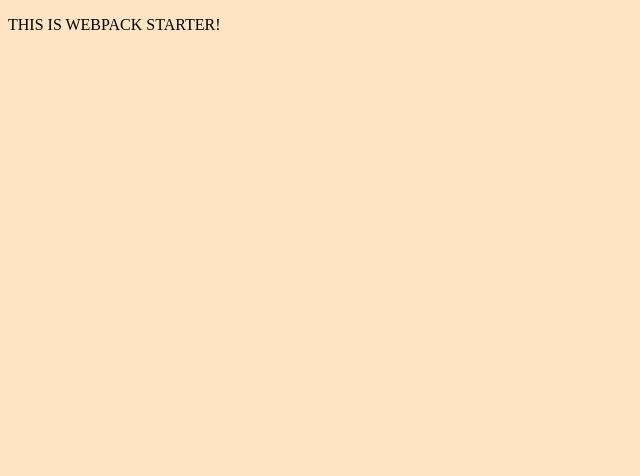
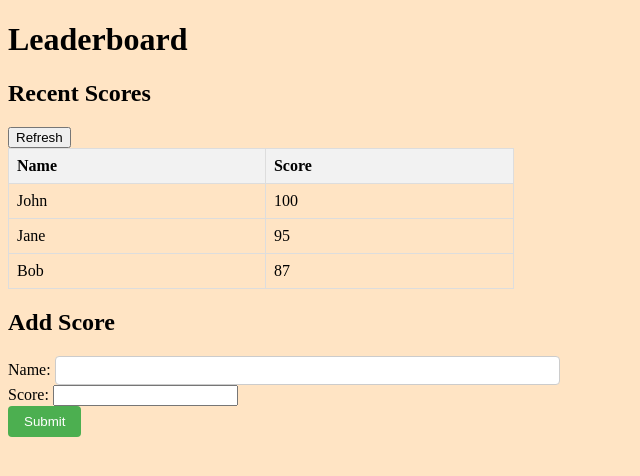
Before and after one commit to BezzB/Leaderboard-setup, a website built with webpack: page src/index.html in a window 1280 px wide. Shown: the whole page, without its empty margins (0-640 px from the left). Built offline with nearby package versions, Linux system fonts and the light colour scheme.

Commit message:
Update table

```diff
--- a/package.json
+++ b/package.json
@@ -24,10 +24,8 @@
     "stylelint-config-standard": "^21.0.0",
     "stylelint-csstree-validator": "^1.9.0",
     "stylelint-scss": "^3.21.0",
+    "webpack": "^5.79.0",
+    "webpack-cli": "^5.0.1",
     "webpack-dev-server": "^4.13.1"
-  },
-  "dependencies": {
-    "webpack": "^5.76.3",
-    "webpack-cli": "^5.0.1"
   }
 }
--- a/src/index.html
+++ b/src/index.html
@@ -1,11 +1,52 @@
 <!DOCTYPE html>
-<html lang="en">
+<html>
   <head>
-    <meta charset="UTF-8" />
-    <meta name="viewport" content="width=device-width, initial-scale=1.0" />
-    <title>Wbpack Exercise</title>
-  </head>
+    <meta charset="UTF-8">
+    <title>Leaderboard</title>
+    <link rel="stylesheet" href="style.css">
+      </head>
   <body>
-    <p>This is Webpack Starter!</p>
+    <h1>Leaderboard</h1>
+   <div>
+    <div>
+      <h2>Recent Scores</h2>
+      <button onclick="location.reload()">Refresh</button>
+      <table>
+        <thead>
+          <tr>
+            <th>Name</th>
+            <th>Score</th>
+          </tr>
+        </thead>
+        <tbody>
+          <tr>
+            <td>John</td>
+            <td>100</td>
+          </tr>
+          <tr>
+            <td>Jane</td>
+            <td>95</td>
+          </tr>
+          <tr>
+            <td>Bob</td>
+            <td>87</td>
+          </tr>
+        </tbody>
+      </table>
+    </div>
+
+    <div>
+      <h2>Add Score</h2>
+      <form>
+        <label for="name">Name:</label>
+        <input type="text" id="name" name="name" required>
+        <br>
+        <label for="score">Score:</label>
+        <input type="number" id="score" name="score" required>
+        <br>
+        <input type="submit" value="Submit">
+      </form>
+    </div>
+  </div>
   </body>
 </html>
--- a/src/style.css
+++ b/src/style.css
@@ -5,3 +5,40 @@ body {
 p {
   text-transform: uppercase;
 }
+
+table {
+  border-collapse: collapse;
+  width: 40%;
+}
+
+th,
+td {
+  text-align: left;
+  padding: 8px;
+  border: 1px solid #ddd;
+}
+
+th {
+  background-color: #f2f2f2;
+}
+
+input[type=text] {
+  padding: 6px;
+  border: 1px solid #ccc;
+  border-radius: 4px;
+  box-sizing: border-box;
+  width: 40%;
+}
+
+input[type=submit] {
+  background-color: #4caf50;
+  color: white;
+  padding: 8px 16px;
+  border: none;
+  border-radius: 4px;
+  cursor: pointer;
+}
+
+input[type=submit]:hover {
+  background-color: #45a049;
+}
```
Also changed, not shown: README.md, dist/index.bundle.js, dist/index.html, mussie.png (deleted), 2 other files.
